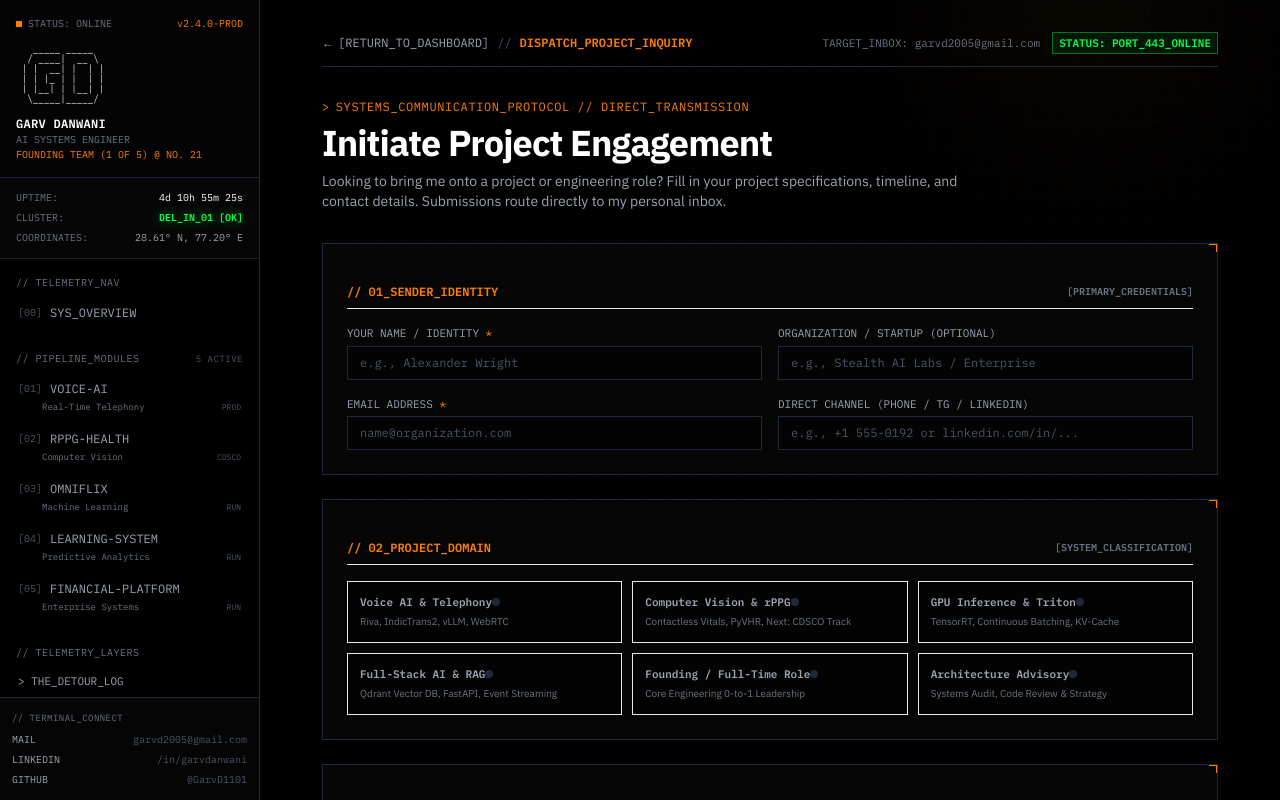
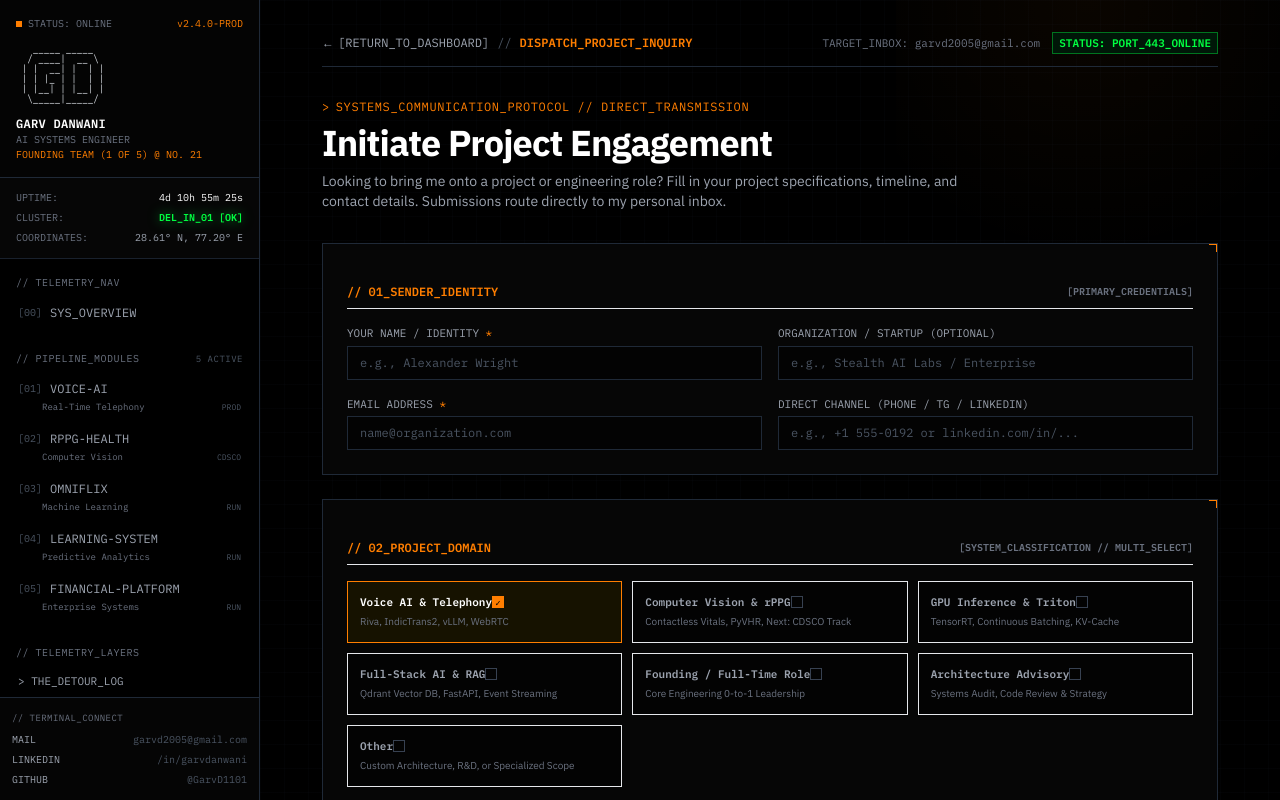
Before and after one commit to GarvD1101/garvdanwani-portfolio, a Next.js app: page /contact in a window 1280 px wide. Built offline with nearby package versions, Linux system fonts and the light colour scheme.

Commit message:
contact form updates

```diff
--- a/src/app/contact/page.tsx
+++ b/src/app/contact/page.tsx
@@ -4,23 +4,36 @@ import { useState } from "react";
 import Link from "next/link";
 import { sendEmail } from "@/app/actions/sendEmail";
 
-interface FormData {
+interface ContactFormState {
   name: string;
   organization: string;
   email: string;
   contactHandle: string;
-  projectType: string;
+  projectDomains: string[];
+  otherDomainText: string;
   timeline: string;
   budget: string;
   message: string;
 }
 
-const INITIAL_FORM: FormData = {
+interface SubmittedPayload {
+  name: string;
+  organization?: string;
+  email: string;
+  contactHandle?: string;
+  projectType: string;
+  timeline: string;
+  budget?: string;
+  message: string;
+}
+
+const INITIAL_FORM: ContactFormState = {
   name: "",
   organization: "",
   email: "",
   contactHandle: "",
-  projectType: "Real-Time Voice AI Telephony",
+  projectDomains: ["Voice AI & Telephony"],
+  otherDomainText: "",
   timeline: "Immediate (< 2 Weeks)",
   budget: "Open for Discussion",
   message: "",
@@ -33,6 +46,7 @@ const PROJECT_DOMAINS = [
   { id: "rag-systems", label: "Full-Stack AI & RAG", desc: "Qdrant Vector DB, FastAPI, Event Streaming" },
   { id: "founding", label: "Founding / Full-Time Role", desc: "Core Engineering 0-to-1 Leadership" },
   { id: "advisory", label: "Architecture Advisory", desc: "Systems Audit, Code Review & Strategy" },
+  { id: "other", label: "Other", desc: "Custom Architecture, R&D, or Specialized Scope" },
 ];
 
 const TIMELINE_OPTIONS = [
@@ -51,10 +65,27 @@ const BUDGET_OPTIONS = [
 ];
 
 export default function ContactPage() {
-  const [form, setForm] = useState<FormData>(INITIAL_FORM);
+  const [form, setForm] = useState<ContactFormState>(INITIAL_FORM);
   const [isSubmitting, setIsSubmitting] = useState(false);
-  const [submittedData, setSubmittedData] = useState<FormData | null>(null);
+  const [submittedData, setSubmittedData] = useState<SubmittedPayload | null>(null);
   const [errorMessage, setErrorMessage] = useState<string | null>(null);
+
+  const toggleDomain = (domainLabel: string) => {
+    setForm((prev) => {
+      const exists = prev.projectDomains.includes(domainLabel);
+      if (exists) {
+        return {
+          ...prev,
+          projectDomains: prev.projectDomains.filter((d) => d !== domainLabel),
+        };
+      } else {
+        return {
+          ...prev,
+          projectDomains: [...prev.projectDomains, domainLabel],
+        };
+      }
+    });
+  };
 
   const handleSubmit = async (e: React.FormEvent) => {
     e.preventDefault();
@@ -68,6 +99,10 @@ export default function ContactPage() {
       setErrorMessage("Please enter a valid reply email address.");
       return;
     }
+    if (form.projectDomains.length === 0) {
+      setErrorMessage("Please select at least one project domain (or choose 'Other').");
+      return;
+    }
     if (!form.message.trim() || form.message.trim().length < 10) {
       setErrorMessage("Please provide at least a few words describing your project.");
       return;
@@ -76,10 +111,30 @@ export default function ContactPage() {
     setIsSubmitting(true);
 
     try {
-      const result = await sendEmail(form);
+      const formattedDomains = form.projectDomains
+        .map((domain) => {
+          if (domain === "Other" && form.otherDomainText.trim()) {
+            return `Other (${form.otherDomainText.trim()})`;
+          }
+          return domain;
+        })
+        .join(", ");
+
+      const payload: SubmittedPayload = {
+        name: form.name,
+        organization: form.organization,
+        email: form.email,
+        contactHandle: form.contactHandle,
+        projectType: formattedDomains,
+        timeline: form.timeline,
+        budget: form.budget,
+        message: form.message,
+      };
+
+      const result = await sendEmail(payload);
 
       if (result.success) {
-        setSubmittedData({ ...form });
+        setSubmittedData(payload);
       } else {
         setErrorMessage(result.error || "Failed to dispatch transmission packet.");
       }
@@ -91,10 +146,10 @@ export default function ContactPage() {
     }
   };
 
-  const constructMailtoBackup = (data: FormData) => {
+  const constructMailtoBackup = (data: SubmittedPayload) => {
     const subject = encodeURIComponent(`[PROJECT_INQUIRY] ${data.name} // ${data.projectType}`);
     const body = encodeURIComponent(
-      `SENDER: ${data.name}\nORGANIZATION: ${data.organization || "N/A"}\nEMAIL: ${data.email}\nDIRECT COMM: ${data.contactHandle || "N/A"}\n\nPROJECT DOMAIN: ${data.projectType}\nTIMELINE: ${data.timeline}\nBUDGET: ${data.budget}\n\nPROJECT OVERVIEW:\n${data.message}`
+      `SENDER: ${data.name}\nORGANIZATION: ${data.organization || "N/A"}\nEMAIL: ${data.email}\nDIRECT COMM: ${data.contactHandle || "N/A"}\n\nPROJECT DOMAINS: ${data.projectType}\nTIMELINE: ${data.timeline}\nBUDGET: ${data.budget || "N/A"}\n\nPROJECT OVERVIEW:\n${data.message}`
     );
     return `mailto:garvd2005@gmail.com?subject=${subject}&body=${body}`;
   };
@@ -167,11 +222,14 @@ export default function ContactPage() {
               <div>
                 <span className="text-gray-500">REPLY:</span> {submittedData.email}
               </div>
-              <div>
-                <span className="text-gray-500">DOMAIN:</span> {submittedData.projectType}
+              <div className="sm:col-span-2">
+                <span className="text-gray-500">DOMAINS:</span> {submittedData.projectType}
               </div>
               <div>
                 <span className="text-gray-500">TIMELINE:</span> {submittedData.timeline}
+              </div>
+              <div>
+                <span className="text-gray-500">BUDGET:</span> {submittedData.budget || "Open for Discussion"}
               </div>
             </div>
           </div>
@@ -280,17 +338,17 @@ export default function ContactPage() {
             <div className="absolute top-0 right-0 h-2 w-2 border-t border-r border-[#FF7E00]" />
             <div className="text-xs font-bold text-gray-300 border-b border-gray-850 pb-2 flex items-center justify-between">
               <span className="text-[#FF7E00]">// 02_PROJECT_DOMAIN</span>
-              <span className="text-[10px] text-gray-500">[SYSTEM_CLASSIFICATION]</span>
+              <span className="text-[10px] text-gray-500">[SYSTEM_CLASSIFICATION // MULTI_SELECT]</span>
             </div>
 
             <div className="grid grid-cols-1 sm:grid-cols-2 md:grid-cols-3 gap-2.5">
               {PROJECT_DOMAINS.map((domain) => {
-                const isSelected = form.projectType === domain.label;
+                const isSelected = form.projectDomains.includes(domain.label);
                 return (
                   <button
                     type="button"
                     key={domain.id}
-                    onClick={() => setForm({ ...form, projectType: domain.label })}
+                    onClick={() => toggleDomain(domain.label)}
                     className={`p-3 text-left border transition-all text-xs flex flex-col justify-between ${
                       isSelected
                         ? "border-[#FF7E00] bg-[#161200] text-white"
@@ -300,16 +358,35 @@ export default function ContactPage() {
                     <div className="flex items-center justify-between mb-1">
                       <span className="font-bold text-[11px]">{domain.label}</span>
                       <span
-                        className={`h-2 w-2 rounded-full ${
-                          isSelected ? "bg-[#FF7E00]" : "bg-gray-800"
+                        className={`h-3 w-3 border flex items-center justify-center text-[9px] font-mono leading-none transition-colors ${
+                          isSelected
+                            ? "border-[#FF7E00] bg-[#FF7E00] text-black font-bold"
+                            : "border-gray-700 bg-transparent text-transparent"
                         }`}
-                      />
+                      >
+                        ✓
+                      </span>
                     </div>
                     <span className="text-[10px] text-gray-500 font-sans">{domain.desc}</span>
                   </button>
                 );
               })}
             </div>
+
+            {form.projectDomains.includes("Other") && (
+              <div className="pt-2 border-t border-gray-850/60 space-y-1.5">
+                <label className="block text-[11px] text-gray-400 uppercase">
+                  Custom Domain / Project Scope Specification <span className="text-[#FF7E00]">(Optional)</span>
+                </label>
+                <input
+                  type="text"
+                  placeholder="e.g., Autonomous Agents, Web3 Infra, Edge Hardware, Custom AI..."
+                  value={form.otherDomainText}
+                  onChange={(e) => setForm({ ...form, otherDomainText: e.target.value })}
+                  className="w-full bg-[#030303] border border-gray-800 px-3 py-2 text-xs text-white placeholder-gray-600 focus:outline-none focus:border-[#FF7E00] transition-colors"
+                />
+              </div>
+            )}
           </div>
 
           {/* 3. Timeline & Budget Parameters */}
```
